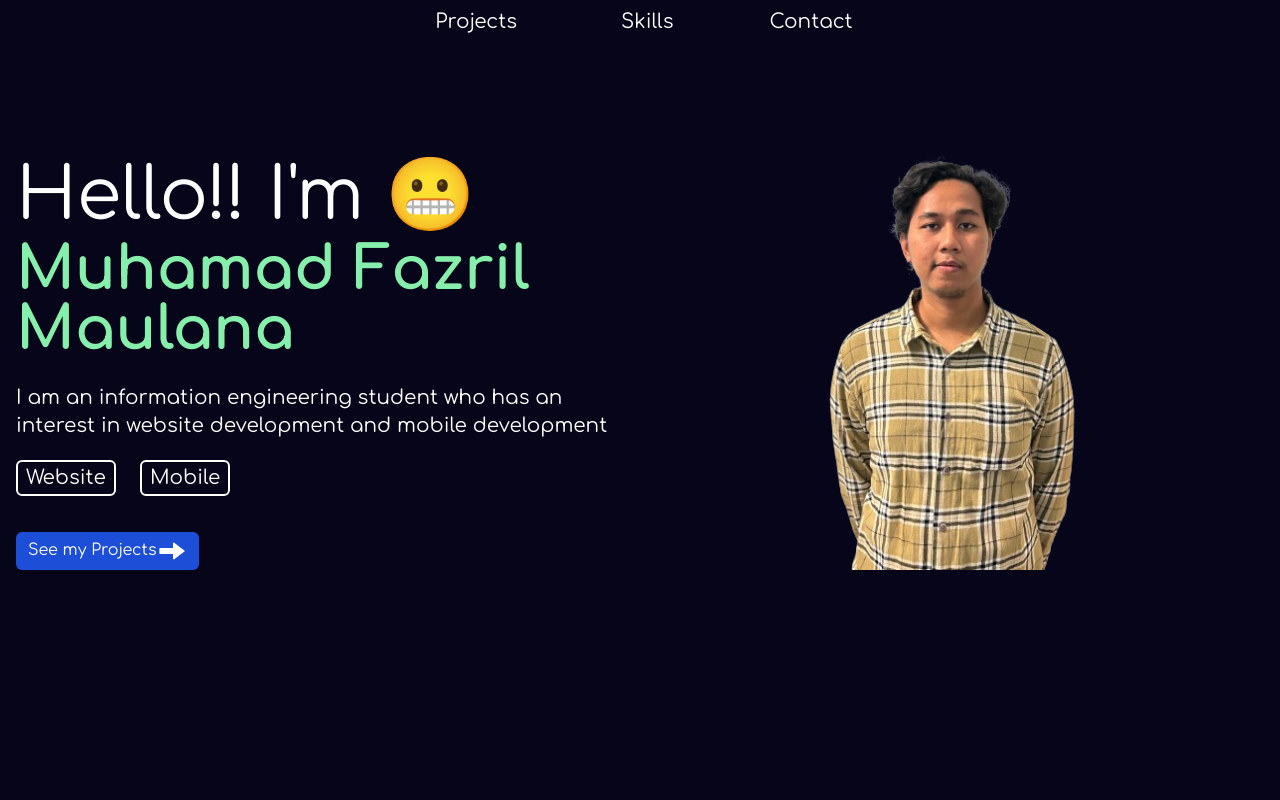
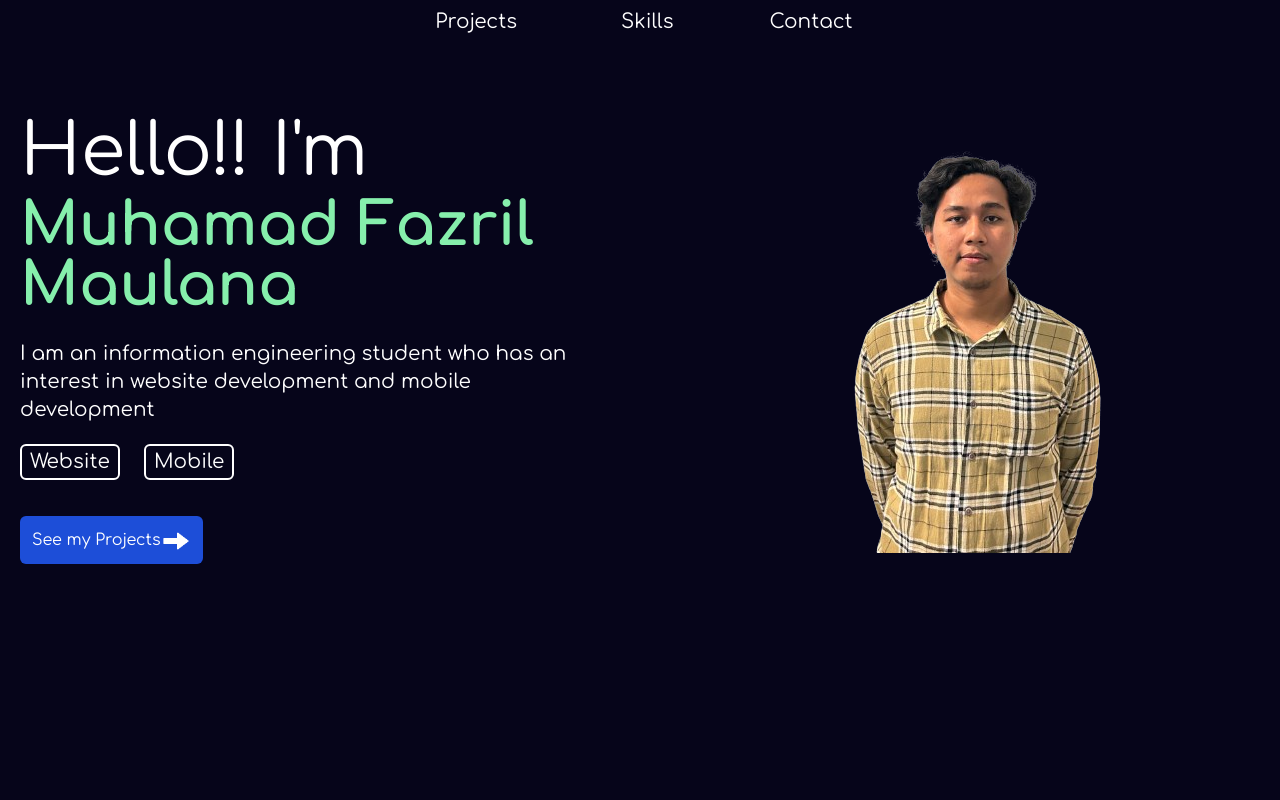
Before and after one commit to MhmdFazril/personal-website, a React (Vite) app: page / in a window 1280 px wide. Shown: the top 800 px of the page. Built offline with nearby package versions, Linux system fonts and the light colour scheme.

Commit message:
perbaikan

```diff
--- a/src/components/Header.jsx
+++ b/src/components/Header.jsx
@@ -2,31 +2,29 @@
 
 export default function Header() {
   return (
-    <header className="w-full h-screen bg-[#06051A] relative">
+    <header className="w-full h-screen bg-[#06051A] relative overflow-hidden leading-10">
       <Navigation />
-      <div className="pt-14 md:pt-0 md:mt-20 md:flex">
-        <section className="ml-4 md:mt-7">
-          <h2 className="text-4xl sm:text-5xl md:text-7xl my-2">
-            Hello!! I'm 😬
-          </h2>
-          <h1 className="text-3xl sm:text-4xl md:text-6xl font-extrabold text-green-300">
+      <div className="pt-14 grid grid-cols-1 sm:grid-cols-2 md:gap-11">
+        <section className="p-2 sm:pl-5">
+          <h2 className="text-4xl sm:text-5xl xl:text-7xl my-2">Hello!! I'm</h2>
+          <h1 className="text-3xl sm:text-4xl xl:text-6xl font-extrabold text-green-300">
             Muhamad Fazril Maulana
           </h1>
-          <p className="text-sm sm:text-lg md:text-xl md:mt-6">
+          <p className="text-sm sm:text-lg xl:text-xl md:mt-6">
             I am an information engineering student who has an interest in
             website development and mobile development
           </p>
           <div className="flex gap-6 md:mt-5 mt-2">
-            <div className="px-2 py-[2px] sm:text-md md:text-xl border-white border-2 rounded-md hover:bg-white hover:text-black transition">
+            <div className="px-2 py-[2px] sm:text-md xl:text-xl border-white border-2 rounded-md hover:bg-white hover:text-black transition">
               Website
             </div>
-            <div className="px-2 py-[2px] sm:text-md md:text-xl border-white border-2 rounded-md hover:bg-white hover:text-black transition">
+            <div className="px-2 py-[2px] sm:text-md xl:text-xl border-white border-2 rounded-md hover:bg-white hover:text-black transition">
               Mobile
             </div>
           </div>
           <a
             href="#project"
-            className="px-3 py-1 bg-blue-700 text-white rounded-md md:mt-9 hover:-translate-y-1 transition hidden sm:inline-block sm:mt-5"
+            className="px-3 py-1 bg-blue-700 text-white rounded-md md:mt-9 hover:-translate-y-1 transition hidden md:inline-block sm:mt-5"
           >
             See my Projects
             <img
@@ -37,12 +35,8 @@
             />
           </a>
         </section>
-        <section className="absolute md:static bottom-0 flex justify-center w-full">
-          <img
-            src="img/profile.png"
-            alt="profile"
-            className="w-1/2 sm:w-64 xl:w-[430px]"
-          />
+        <section className="flex justify-center items-center">
+          <img src="img/profile.png" alt="profile" className="" />
         </section>
       </div>
     </header>
```
Also changed, not shown: 2 other files (tests, documents, lock files or other folders).
